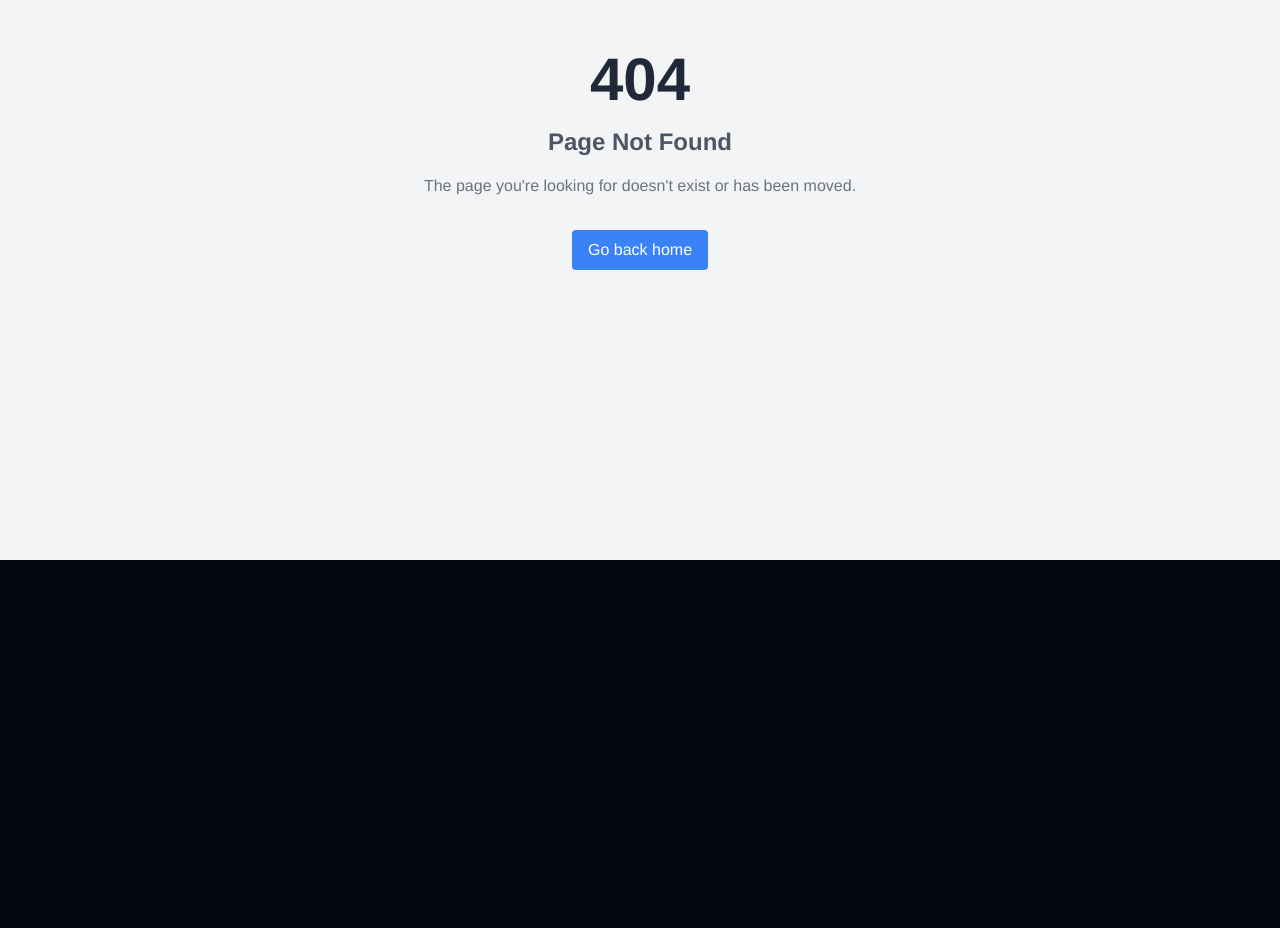
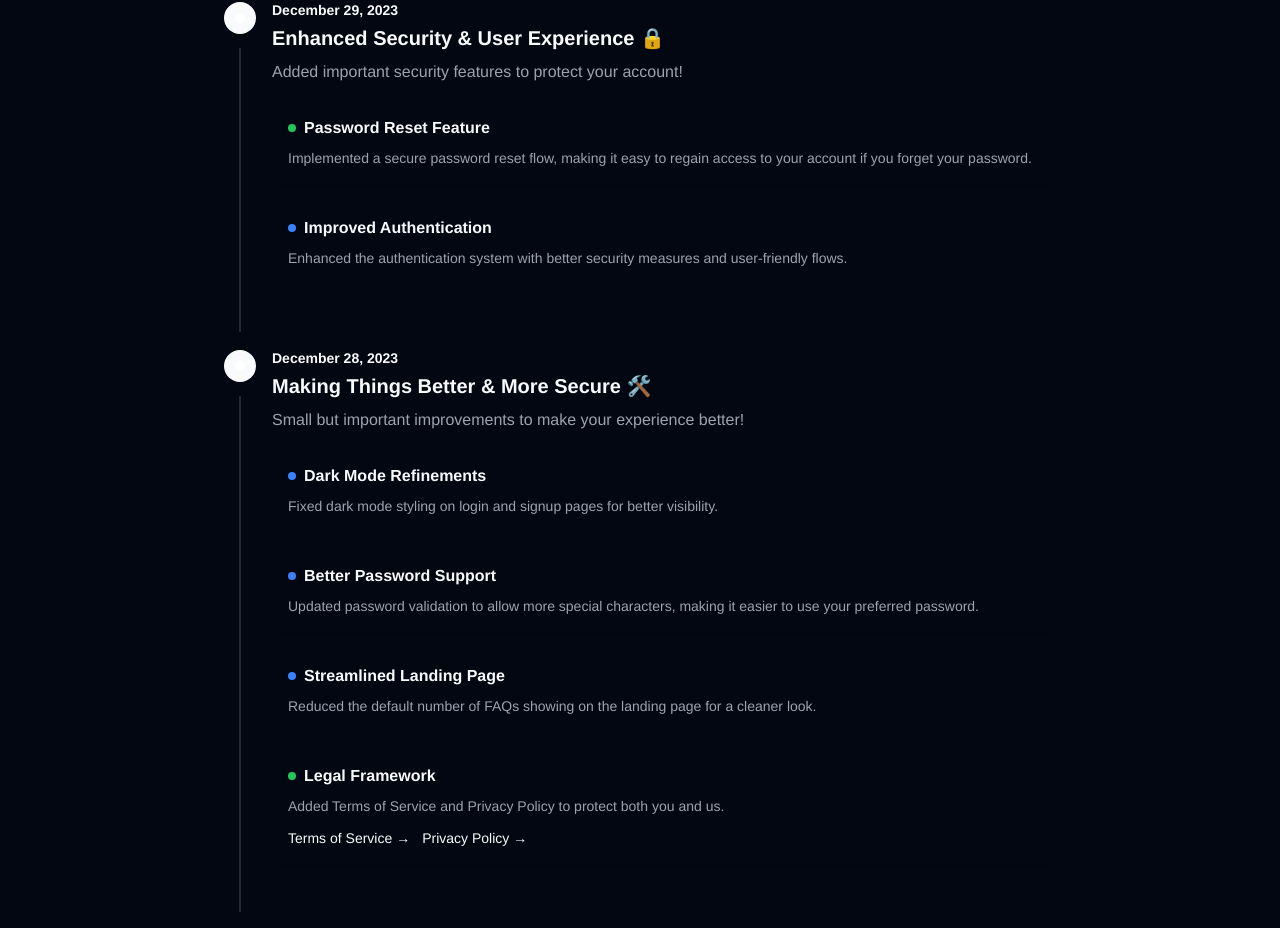
Before and after one commit to bilalmoten/rapidsitefinal, a Next.js app: page /changelog in a window 1280 px wide. Before the commit this address had no page. Shown: the part 240-1168 px from the top of the page. Before the commit the page ends 800 px from the top, so only its background shows below. Built offline with nearby package versions, Linux system fonts and the light colour scheme.

Commit message:
forget and reset password implementation, checking working

```diff
--- /dev/null
+++ b/app/changelog/page.tsx
@@ -0,0 +1,188 @@
+import { Metadata } from "next";
+
+export const metadata: Metadata = {
+  title: "Building in Public | RapidSite",
+  description: "Follow our journey as we build and improve RapidSite",
+};
+
+interface Link {
+  text: string;
+  url: string;
+}
+
+interface UpdateItem {
+  title: string;
+  description: string;
+  type: "feature" | "improvement" | "milestone";
+  links?: Link[];
+}
+
+interface Update {
+  date: string;
+  title: string;
+  description: string;
+  milestone?: boolean;
+  updates: UpdateItem[];
+}
+
+const updates: Update[] = [
+  {
+    date: "December 29, 2023",
+    title: "Enhanced Security & User Experience 🔒",
+    description: "Added important security features to protect your account!",
+    updates: [
+      {
+        title: "Password Reset Feature",
+        description:
+          "Implemented a secure password reset flow, making it easy to regain access to your account if you forget your password.",
+        type: "feature",
+      },
+      {
+        title: "Improved Authentication",
+        description:
+          "Enhanced the authentication system with better security measures and user-friendly flows.",
+        type: "improvement",
+      },
+    ],
+  },
+  {
+    date: "December 28, 2023",
+    title: "Making Things Better & More Secure 🛠️",
+    description:
+      "Small but important improvements to make your experience better!",
+    updates: [
+      {
+        title: "Dark Mode Refinements",
+        description:
+          "Fixed dark mode styling on login and signup pages for better visibility.",
+        type: "improvement",
+      },
+      {
+        title: "Better Password Support",
+        description:
+          "Updated password validation to allow more special characters, making it easier to use your preferred password.",
+        type: "improvement",
+      },
+      {
+        title: "Streamlined Landing Page",
+        description:
+          "Reduced the default number of FAQs showing on the landing page for a cleaner look.",
+        type: "improvement",
+      },
+      {
+        title: "Legal Framework",
+        description:
+          "Added Terms of Service and Privacy Policy to protect both you and us.",
+        type: "feature",
+        links: [
+          { text: "Terms of Service", url: "/terms" },
+          { text: "Privacy Policy", url: "/privacy-policy" },
+        ],
+      },
+    ],
+  },
+  {
+    date: "December 25, 2023",
+    title: "🚀 Official Launch!",
+    description: "Excited to finally share RapidSite with the world!",
+    milestone: true,
+    updates: [
+      {
+        title: "Public Launch",
+        description:
+          "RapidSite is now officially available to everyone! After months of development and testing, we're excited to help you build your dream websites.",
+        type: "milestone",
+      },
+    ],
+  },
+];
+
+export default function Journey() {
+  return (
+    <div className="min-h-screen bg-background">
+      <div className="max-w-4xl mx-auto py-16 px-4 sm:px-6 lg:px-8">
+        <div className="text-center">
+          <h1 className="text-4xl font-bold text-foreground">
+            Building in Public
+          </h1>
+          <p className="mt-4 text-lg text-muted-foreground">
+            Follow our journey as we build and improve RapidSite. Every update,
+            no matter how small, is a step forward. 🚀
+          </p>
+        </div>
+
+        <div className="mt-16 space-y-16">
+          {updates.map((update, index) => (
+            <div key={index} className="relative">
+              {index !== updates.length - 1 && (
+                <div
+                  className="absolute top-12 left-4 -ml-px h-full w-0.5 bg-border"
+                  aria-hidden="true"
+                />
+              )}
+              <div className="relative flex items-start group">
+                <span className="h-9 flex items-center">
+                  <span
+                    className={`relative z-10 w-8 h-8 flex items-center justify-center ${
+                      update.milestone ? "bg-yellow-500" : "bg-primary"
+                    } rounded-full`}
+                  >
+                    <span className="h-2.5 w-2.5 bg-white rounded-full" />
+                  </span>
+                </span>
+                <div className="ml-4 min-w-0 flex-1">
+                  <div className="text-sm font-semibold text-foreground mb-1">
+                    {update.date}
+                  </div>
+                  <div className="text-xl font-bold text-foreground mb-2">
+                    {update.title}
+                  </div>
+                  <div className="text-muted-foreground mb-4">
+                    {update.description}
+                  </div>
+                  <div className="space-y-4">
+                    {update.updates.map((item, itemIndex) => (
+                      <div
+                        key={itemIndex}
+                        className="bg-card rounded-lg p-4 shadow-sm"
+                      >
+                        <h3 className="text-base font-semibold text-foreground flex items-center">
+                          <span
+                            className={`inline-block w-2 h-2 rounded-full mr-2 ${
+                              item.type === "feature"
+                                ? "bg-green-500"
+                                : item.type === "milestone"
+                                ? "bg-yellow-500"
+                                : "bg-blue-500"
+                            }`}
+                          ></span>
+                          {item.title}
+                        </h3>
+                        <p className="mt-2 text-sm text-muted-foreground">
+                          {item.description}
+                        </p>
+                        {item.links && (
+                          <div className="mt-3 flex gap-3">
+                            {item.links.map((link, i) => (
+                              <a
+                                key={i}
+                                href={link.url}
+                                className="text-sm text-primary hover:text-primary/80"
+                              >
+                                {link.text} →
+                              </a>
+                            ))}
+                          </div>
+                        )}
+                      </div>
+                    ))}
+                  </div>
+                </div>
+              </div>
+            </div>
+          ))}
+        </div>
+      </div>
+    </div>
+  );
+}
--- a/app/update-password/page.tsx
+++ b/app/update-password/page.tsx
@@ -16,13 +16,34 @@ export default function UpdatePasswordPage() {
   const router = useRouter();
 
   useEffect(() => {
+    console.log("Update password page mounted");
     const supabase = createClient();
 
-    supabase.auth.onAuthStateChange(async (event, session) => {
-      if (event !== "PASSWORD_RECOVERY") {
+    // Get initial session
+    supabase.auth.getSession().then(({ data: { session } }) => {
+      console.log("Initial session:", session ? "Exists" : "None");
+    });
+
+    const {
+      data: { subscription },
+    } = supabase.auth.onAuthStateChange(async (event, session) => {
+      console.log("Auth state change:", { event, sessionExists: !!session });
+
+      // Only redirect if we're sure we're not in a recovery flow
+      if (
+        !session &&
+        event !== "PASSWORD_RECOVERY" &&
+        event !== "INITIAL_SESSION"
+      ) {
+        console.log("Redirecting to login - No session and not in recovery");
         router.push("/login");
       }
     });
+
+    return () => {
+      console.log("Cleaning up auth subscription");
+      subscription.unsubscribe();
+    };
   }, [router]);
 
   const handleSubmit = async (e: React.FormEvent) => {
```
